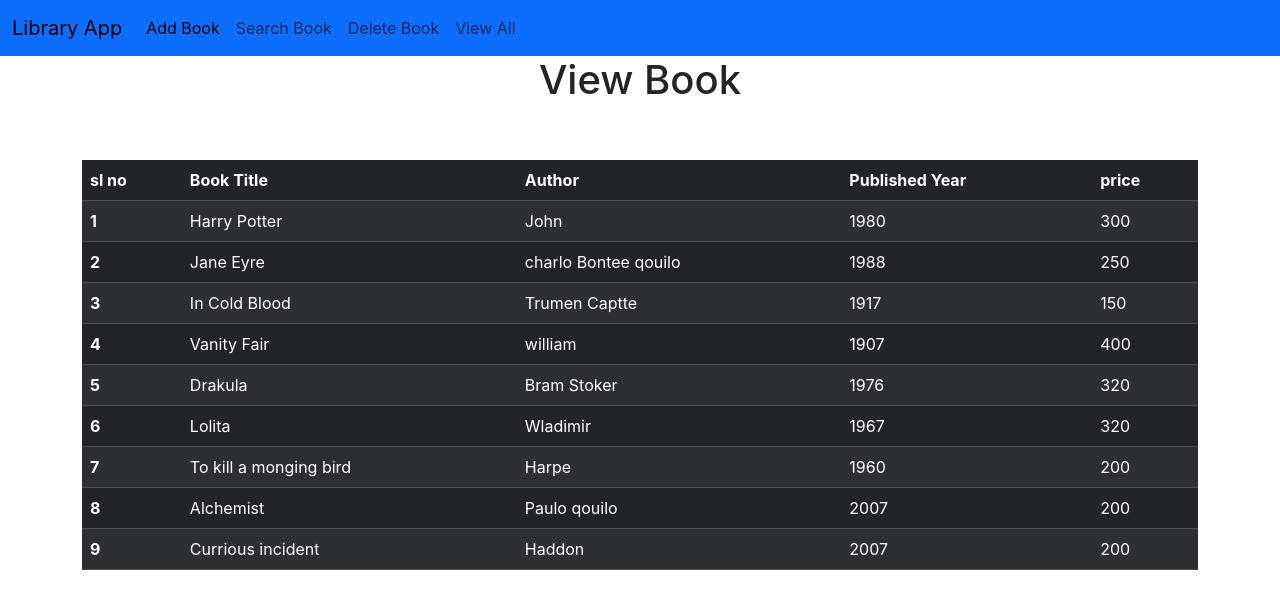
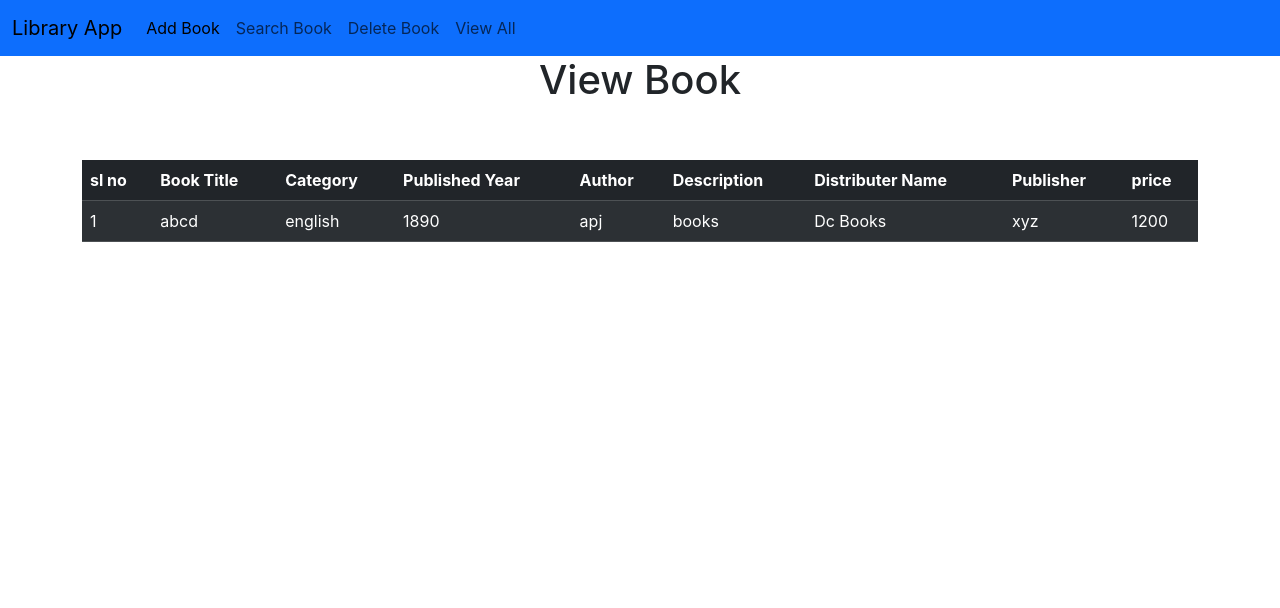
Before and after one commit to ashnadsilva23/Library-app-react, a React (Create React App) app: page /view in a window 1280 px wide. Shown: the top 608 px of the page. Built offline with nearby package versions, Linux system fonts and the light colour scheme.

Commit message:
project completed

```diff
--- a/package.json
+++ b/package.json
@@ -6,6 +6,7 @@
     "@testing-library/jest-dom": "^5.17.0",
     "@testing-library/react": "^13.4.0",
     "@testing-library/user-event": "^13.5.0",
+    "axios": "^1.7.2",
     "react": "^18.3.1",
     "react-dom": "^18.3.1",
     "react-router-dom": "^6.23.1",
--- a/src/components/AddBook.jsx
+++ b/src/components/AddBook.jsx
@@ -1,7 +1,33 @@
-import React from 'react'
+import React, { useState } from 'react'
 import Navbar from './Navbar'
 
 const AddBook = () => {
+
+
+    const[data,changeData]=useState(
+        {
+
+            "title":"",
+            "category":"",
+            "publishedYear":"",
+            "author":"",
+            "description":"",
+            "distributer":"",
+            "publisher":"",
+            "price":""
+
+        }
+
+    )
+const inputHandler=(event)=>
+    {
+        console.log(data)
+        changeData({...data,[event.target.name]:event.target.value})
+    }
+    const readValue=()=>
+        {
+            console.log(data)
+        }
   return (
     <div>
         <Navbar/>
@@ -12,48 +38,45 @@ const AddBook = () => {
                     <div className="row g-3">
                         <div className="col col-12 col-sm-6 col-md-6 col-lg-6 col-xl-6 col-xxl-6">
                             <label htmlFor="" className="form-label">Book Title</label>
-                            <input type="text" className="form-control" />
+                            <input type="text" className="form-control" name='title' value={data.title} onChange={inputHandler} />
                         </div>
                         <div className="col col-12 col-sm-6 col-md-6 col-lg-6 col-xl-6 col-xxl-6">
                             <label htmlFor="" className="form-label">Category</label>
-                            <select name="" id="" className="form-control">
-                                <option value="">Fiction</option>
-                                <option value="">Novel</option>
-                                <option value="">Drama</option>
-                                <option value="">Horror</option>
+                            <select  id="" className="form-control" name='category' value={data.category} onChange={inputHandler}>
+                                <option value="Fiction">Fiction</option>
+                                <option value="Novel">Novel</option>
+                                <option value="Drama">Drama</option>
+                                <option value="Horror">Horror</option>
                             </select>
                         </div>
                         <div className="col col-12 col-sm-6 col-md-6 col-lg-6 col-xl-6 col-xxl-6">
                             <label htmlFor="" className="form-label"> Published Year</label>
-                            <input type="text" className="form-control" />
+                            <input type="text" className="form-control" name='publishedYear' value={data.publishedYear} onChange={inputHandler} />
                         </div>
                         <div className="col col-12 col-sm-6 col-md-6 col-lg-6 col-xl-6 col-xxl-6">
                             <label htmlFor="" className="form-label">Author Name</label>
-                            <input type="text" className="form-control" />
+                            <input type="text" className="form-control" name='author' value={data.author} onChange={inputHandler} />
 
                         </div>
-                        <div className="col col-12 col-sm-12 col-md-12 col-lg-12 col-xl-12 col-xxl-12">
+                        <div className="col col-12 col-sm-6 col-md-6 col-lg-6 col-xl-6 col-xxl-6">
                             <label htmlFor="" className="form-label">Description</label>
-                            <textarea name="" id="" className="form-control"></textarea>
+                            <textarea  id="" className="form-control" name='description' value={data.description} onChange={inputHandler}></textarea>
                         </div>
                         <div className="col col-12 col-sm-6 col-md-6 col-lg-6 col-xl-6 col-xxl-6">
                             <label htmlFor="" className="form-label">Distributor Name</label>
-                            <input type="text" className="form-control" />
+                            <input type="text" className="form-control" name='distributer' value={data.distributer} onChange={inputHandler} />
                         </div>
                         <div className="col col-12 col-sm-6 col-md-6 col-lg-6 col-xl-6 col-xxl-6">
                             <label htmlFor="" className="form-label">Publisher Name</label>
-                            <input type="text" className="form-control" />
+                            <input type="text" className="form-control" name='publisher' value={data.publisher} onChange={inputHandler} />
                         </div>
                         <div className="col col-12 col-sm-6 col-md-6 col-lg-6 col-xl-6 col-xxl-6">
                             <label htmlFor="" className="form-label">Price</label>
-                            <input type="text" className="form-control" />
+                            <input type="text" className="form-control" name='price' value={data.price} onChange={inputHandler} />
                         </div>
+
                         <div className="col col-12 col-sm-6 col-md-6 col-lg-6 col-xl-6 col-xxl-6">
-                            <label htmlFor="" className="form-label">Edition</label>
-                            <input type="text" className="form-control" />
-                        </div>
-                        <div className="col col-12 col-sm-6 col-md-6 col-lg-6 col-xl-6 col-xxl-6">
-                            <button className="btn btn-success">Add Book</button>
+                            <button className="btn btn-success" onClick={readValue}>Add Book</button>
 
                         </div>
 
--- a/src/components/ViewBooks.jsx
+++ b/src/components/ViewBooks.jsx
@@ -1,7 +1,22 @@
-import React from 'react'
+import React, { useState } from 'react'
 import Navbar from './Navbar'
 
 const ViewBooks = () => {
+    const[data,changeData]=useState(
+        [{
+
+            "title":"abcd",
+            "category":"english",
+            "publishedYear":"1890",
+            "author":"apj",
+            "description":"books",
+            "distributer":"Dc Books",
+            "publisher":"xyz",
+            "price":"1200"
+
+        }]
+
+    )
     return (
         <div>
             <Navbar/>
@@ -16,76 +31,38 @@ const ViewBooks = () => {
                                     <tr>
                                         <th scope="col">sl no</th>
                                         <th scope="col">Book Title</th>
+                                        <th scope="col">Category</th>
+                                        <th scope="col">Published Year</th>
                                         <th scope="col">Author</th>
-                                        <th scope="col">Published Year</th>
+                                        <th scope="col">Description</th>
+                                        <th scope="col">Distributer Name</th>
+                                        <th scope="col">Publisher </th>
                                         <th scope="col"> price</th>
 
                                     </tr>
                                 </thead>
                                 <tbody>
-                                    <tr>
-                                        <th scope="row">1</th>
-                                        <td>Harry Potter</td>
-                                        <td>John </td>
-                                        <td>1980</td>
-                                        <td>300</td>
-                                    </tr>
-                                    <tr>
-                                        <th scope="row">2</th>
-                                        <td>Jane Eyre</td>
-                                        <td>charlo Bontee qouilo</td>
-                                        <td>1988</td>
-                                        <td>250</td>
-                                    </tr>
-                                    <tr>
-                                        <th scope="row">3</th>
-                                        <td>In Cold Blood</td>
-                                        <td> Trumen Captte</td>
-                                        <td>1917</td>
-                                        <td>150</td>
-                                    </tr>
-                                    <tr>
-                                        <th scope="row">4</th>
-                                        <td>Vanity Fair</td>
-                                        <td> william</td>
-                                        <td>1907</td>
-                                        <td>400</td>
-                                    </tr>
-                                    <tr>
-                                        <th scope="row">5</th>
-                                        <td>Drakula</td>
-                                        <td>Bram Stoker</td>
-                                        <td>1976</td>
-                                        <td>320</td>
-                                    </tr>
-                                    <tr>
-                                        <th scope="row">6</th>
-                                        <td>Lolita</td>
-                                        <td> Wladimir</td>
-                                        <td>1967</td>
-                                        <td>320</td>
-                                    </tr>
-                                    <tr>
-                                        <th scope="row">7</th>
-                                        <td>To kill a monging bird</td>
-                                        <td> Harpe</td>
-                                        <td>1960</td>
-                                        <td>200</td>
-                                    </tr>
-                                    <tr>
-                                        <th scope="row">8</th>
-                                        <td>Alchemist</td>
-                                        <td>Paulo qouilo</td>
-                                        <td>2007</td>
-                                        <td>200</td>
-                                    </tr>
-                                    <tr>
-                                        <th scope="row">9</th>
-                                        <td>Currious incident</td>
-                                        <td> Haddon</td>
-                                        <td>2007</td>
-                                        <td>200</td>
-                                    </tr>
+
+
+
+                               {data.map(
+                                (value,index)=>{
+                                    return <tr>
+                                    <td> {index+1}</td>
+                                    <td> {value.title}</td>
+                                    <td> {value.category}</td>
+                                    <td> {value.publishedYear}</td>
+                                    <td> {value.author}</td>
+                                    <td> {value.description}</td>
+                                    <td> {value.distributer}</td>
+                                    <td> {value.publisher}</td>
+                                    <td> {value.price}</td>
+
+                                </tr>
+                                }
+                               )}
+
+
                                 </tbody>
                             </table>
                     </div>
```
Also changed, not shown: 1 other file (tests, documents, lock files or other folders).
